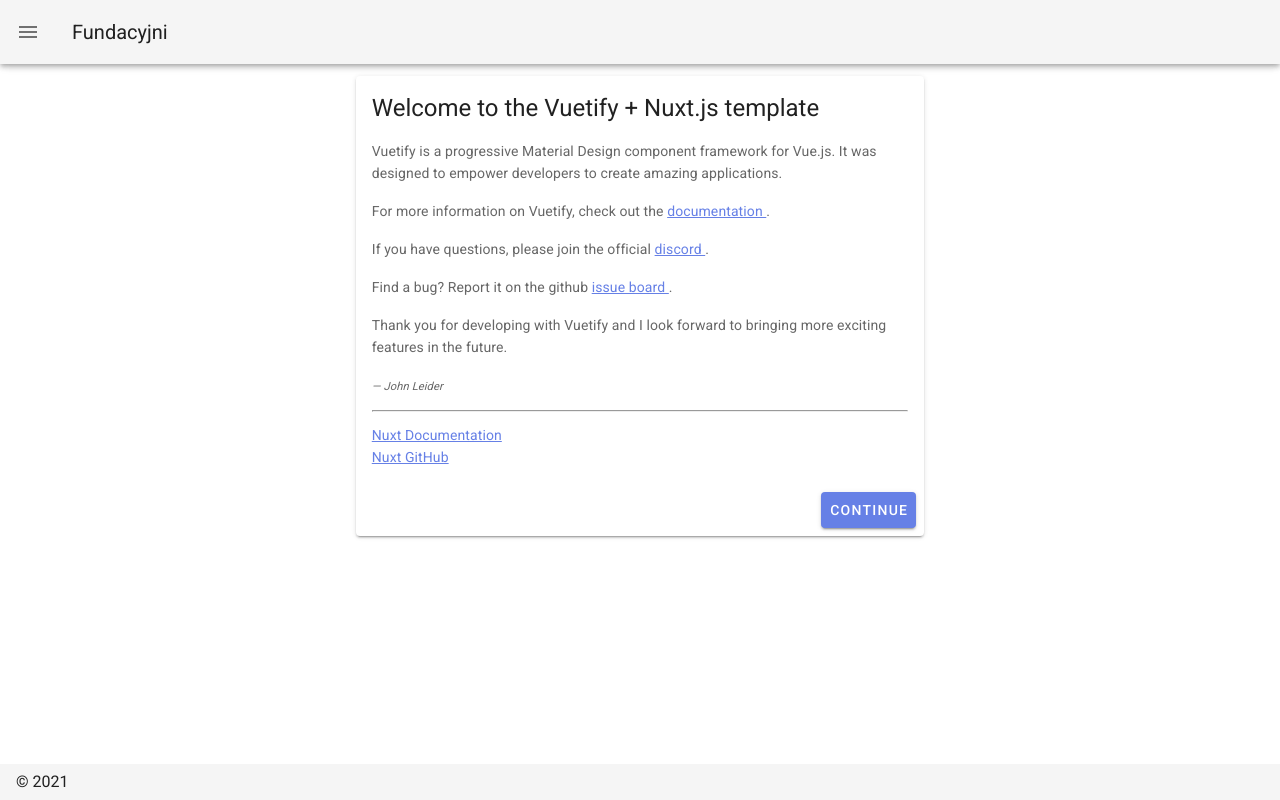
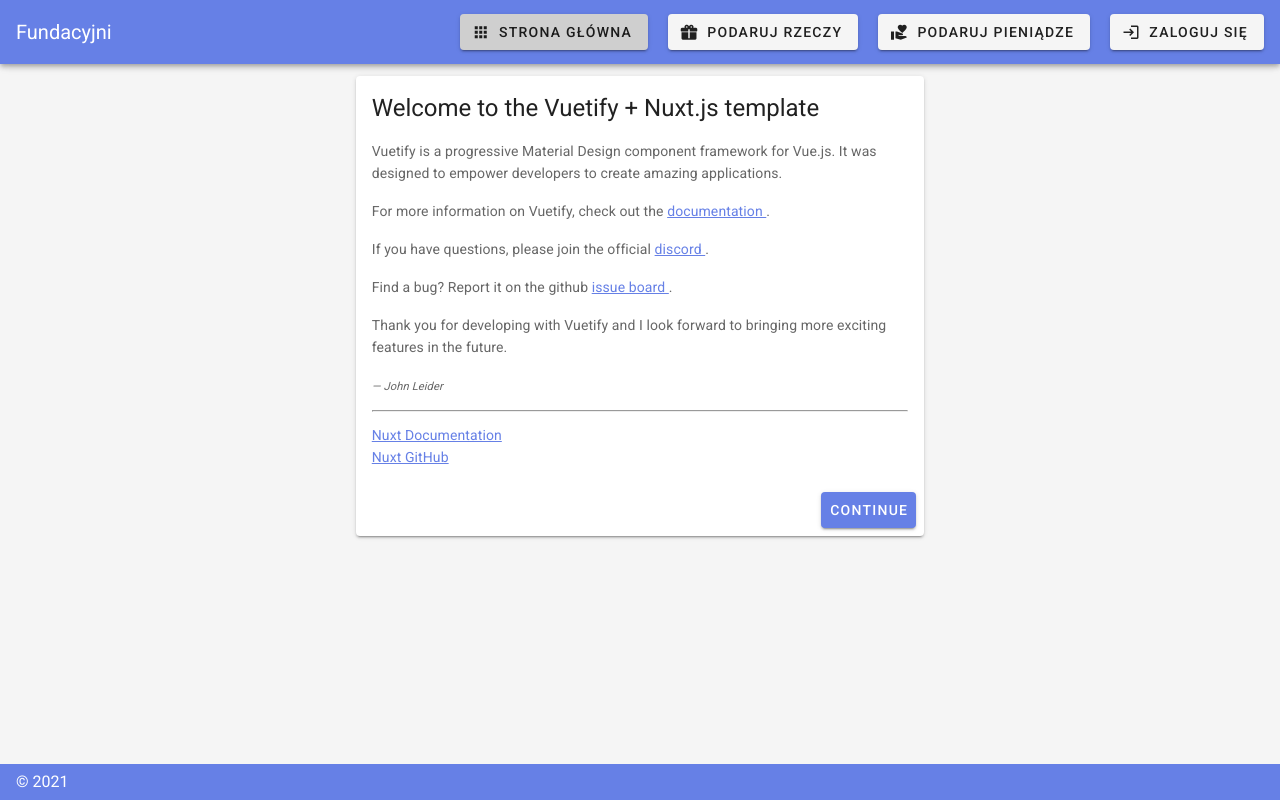
Before and after one commit to Fundacyjni/frontend, a Nuxt app: page / in a window 1280 px wide. Built offline with nearby package versions, Linux system fonts and the light colour scheme.

Commit message:
feat(layout): create a responsive layout

```diff
--- a/layouts/default.vue
+++ b/layouts/default.vue
@@ -1,34 +1,42 @@
 <template>
-  <v-app dark>
-    <v-navigation-drawer v-model="drawer" fixed app>
-      <v-list>
-        <v-list-item
-          v-for="(item, i) in items"
-          :key="i"
-          :to="item.to"
-          router
-          exact
-        >
-          <v-list-item-action>
-            <v-icon>{{ item.icon }}</v-icon>
-          </v-list-item-action>
-          <v-list-item-content>
-            <v-list-item-title v-text="item.title" />
-          </v-list-item-content>
-        </v-list-item>
-      </v-list>
-    </v-navigation-drawer>
-    <v-app-bar fixed app>
-      <v-app-bar-nav-icon @click.stop="drawer = !drawer" />
-      <v-toolbar-title> Fundacyjni </v-toolbar-title>
+  <v-app>
+    <v-app-bar color="primary" fixed app>
+      <v-toolbar-title class="white--text"> Fundacyjni </v-toolbar-title>
+      <v-spacer />
+      <v-btn
+        v-for="item in items"
+        :key="item.title"
+        class="ml-5 d-none d-md-flex"
+        nuxt
+        :to="item.to"
+      >
+        <v-icon left>{{ item.icon }}</v-icon>
+        {{ item.title }}
+      </v-btn>
+      <v-btn class="ml-5 d-none d-md-flex" nuxt to="/login">
+        <v-icon left>mdi-login</v-icon>
+        Zaloguj się
+      </v-btn>
     </v-app-bar>
-    <v-main>
-      <v-container>
+    <v-main style="background: #f5f5f5">
+      <v-container style="height: 100%">
         <nuxt />
       </v-container>
     </v-main>
-    <v-footer>
-      <span>&copy; {{ new Date().getFullYear() }}</span>
+    <v-bottom-navigation
+      class="d-sm-flex d-md-none"
+      app
+      background-color="primary"
+      dark
+    >
+      <v-btn v-for="item in items" :key="item.title" nuxt :to="item.to">
+        <span>{{ item.title }}</span>
+
+        <v-icon>{{ item.icon }}</v-icon>
+      </v-btn>
+    </v-bottom-navigation>
+    <v-footer color="primary">
+      <span class="white--text">&copy; {{ new Date().getFullYear() }}</span>
     </v-footer>
   </v-app>
 </template>
@@ -37,12 +45,21 @@
 export default {
   data() {
     return {
-      drawer: false,
       items: [
         {
           icon: 'mdi-apps',
-          title: 'Welcome',
+          title: 'Strona główna',
           to: '/',
+        },
+        {
+          icon: 'mdi-gift',
+          title: 'Podaruj rzeczy',
+          to: '/gifting',
+        },
+        {
+          icon: 'mdi-hand-heart',
+          title: 'Podaruj pieniądze',
+          to: '/fundraising',
         },
       ],
     }
```
